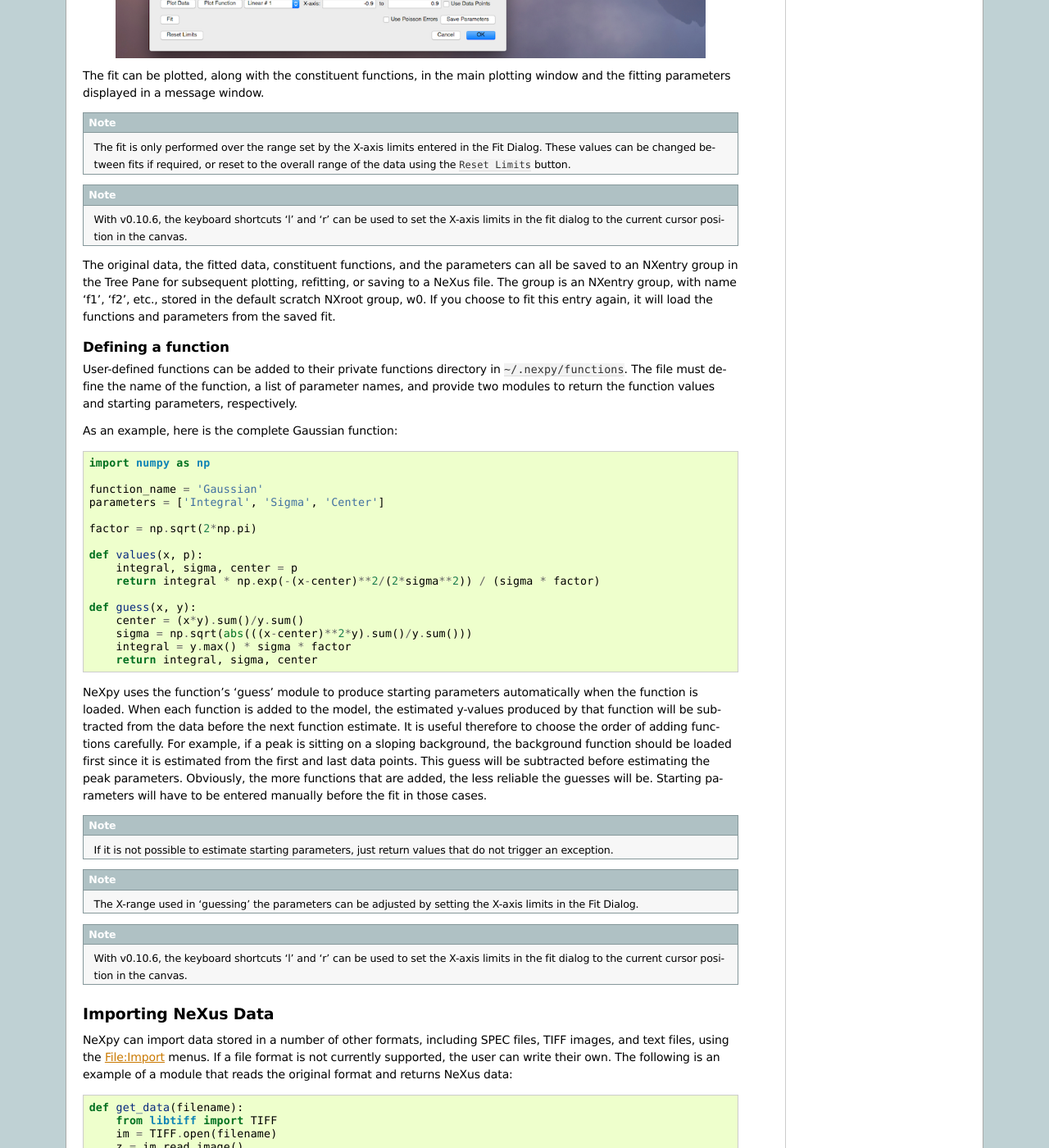
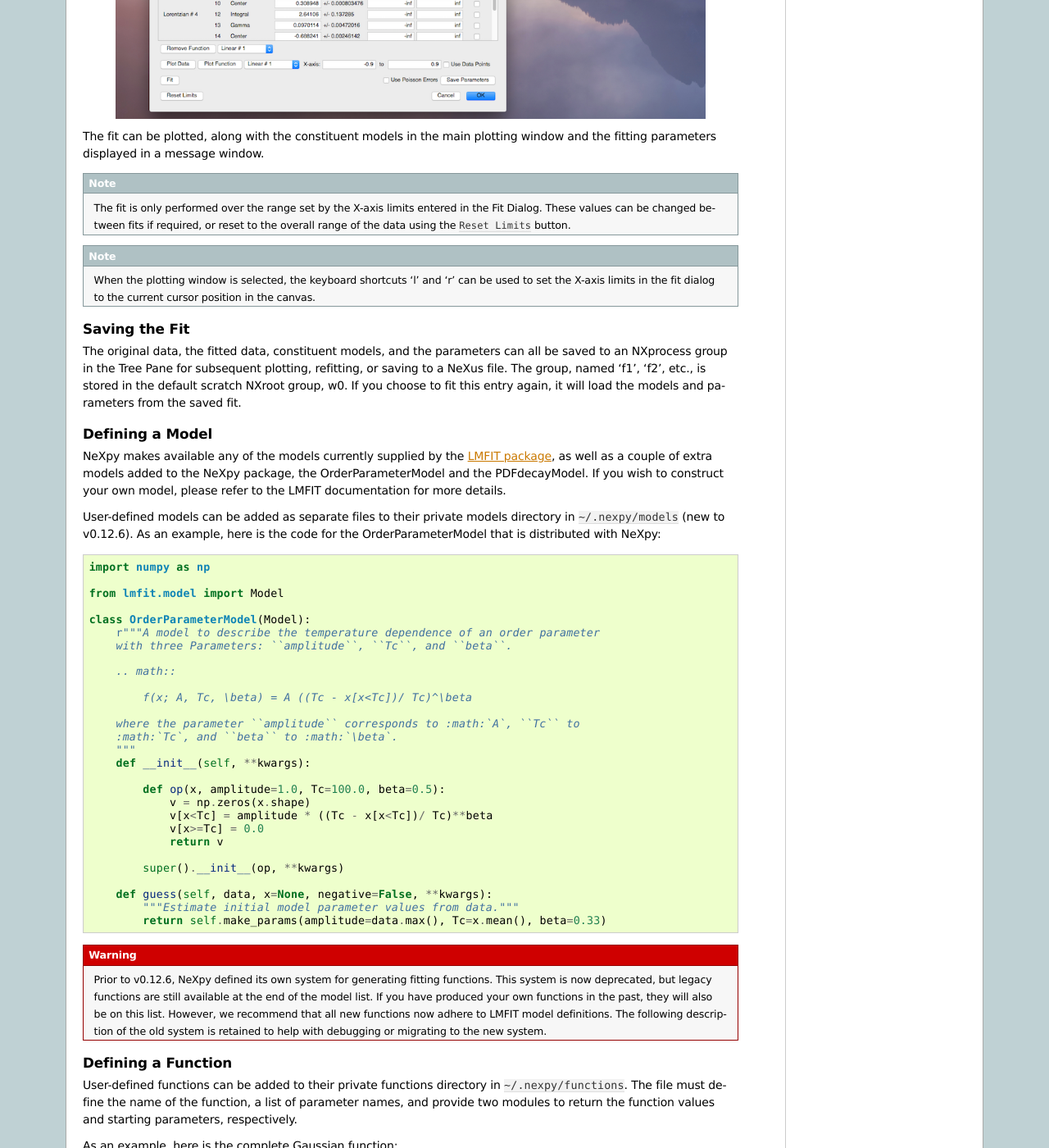
Before and after one commit to nexpy/nexpy, a Sphinx documentation site: the page built from doc/source/pythongui.rst, in a window 1280 px wide and 1400 px high, scrolled down 19353 px. Shown: the whole window at 82% size. Built offline with Sphinx 7.4.7, drawn with Linux system fonts in a browser that asks for light colours; some of the changed text lies outside the part shown.

Commit message:
Update documentation concerning LMFIT models

```diff
--- a/doc/source/pythongui.rst
+++ b/doc/source/pythongui.rst
@@ -909,17 +909,22 @@ edit the configuration file in ~/.nexpy/config.py.
 
 Fitting NeXus Data
 ------------------
-It is possible to fit one-dimensional data using the non-linear least-squares
-fitting package, `LMFIT <http://newville.github.io/lmfit-py>`_, by selecting
-a group on the tree and choosing "Fit Data" from the Data menu or by
-right-clicking on the group. This opens a dialog window that allows multiple
-functions to be combined, with the option of fixing or limiting parameters.
+NeXpy makes it easy to fit one-dimensional data using the
+`LMFIT package <https://lmfit.github.io/lmfit-py/>`_, with a 'Fit' button in
+the Y-Tab of every one-dimensional plot. Alternatively, choosing 'Fit Data' from
+the Data menu or using the keyboard shortcut Ctrl+Shift+F (⌘+⇧+F on a Mac),
+will fit data selected in the Tree Pane.
+
+Either method opens a dialog window that allows multiple fit models to be
+combined, with the option of fixing or limiting parameters. To help in
+selecting a model, click on the pull-down menu and the model description will
+be displayed as a tooltip when you hover over it.
 
 .. image:: /images/nexpy-fits.png
    :align: center
    :width: 90%
 
-The fit can be plotted, along with the constituent functions, in the main
+The fit can be plotted, along with the constituent models in the main
 plotting window and the fitting parameters displayed in a message window.
 
 .. note:: The fit is only performed over the range set by the X-axis limits
@@ -927,18 +932,71 @@ plotting window and the fitting parameters displayed in a message window.
           fits if required, or reset to the overall range of the data using the
           ``Reset Limits`` button.
 
-.. note:: With v0.10.6, the keyboard shortcuts 'l' and 'r' can
-          be used to set the X-axis limits in the fit dialog to the current
-          cursor position in the canvas.
+.. note:: When the plotting window is selected, the keyboard shortcuts 'l' and
+          'r' can be used to set the X-axis limits in the fit dialog to the
+          current cursor position in the canvas.
 
-The original data, the fitted data, constituent functions, and the parameters
-can all be saved to an NXentry group in the Tree Pane for subsequent plotting,
-refitting, or saving to a NeXus file. The group is an NXentry group, with name
-'f1', 'f2', etc., stored in the default scratch NXroot group, w0. If you choose
-to fit this entry again, it will load the functions and parameters from the
+Saving the Fit
+^^^^^^^^^^^^^^^^
+The original data, the fitted data, constituent models, and the parameters
+can all be saved to an NXprocess group in the Tree Pane for subsequent plotting,
+refitting, or saving to a NeXus file. The group, named 'f1', 'f2', etc.,
+is stored in the default scratch NXroot group, w0. If you choose
+to fit this entry again, it will load the models and parameters from the
 saved fit.
 
-Defining a function
+Defining a Model
+^^^^^^^^^^^^^^^^
+NeXpy makes available any of the models currently supplied by the `LMFIT
+package <https://lmfit.github.io/lmfit-py/>`_, as well as a couple of extra
+models added to the NeXpy package, the OrderParameterModel and the
+PDFdecayModel. If you wish to construct your own model, please refer to the
+LMFIT documentation for more details.
+
+User-defined models can be added as separate files to their private models
+directory in ``~/.nexpy/models`` (new to v0.12.6). As an example, here is the
+code for the OrderParameterModel that is distributed with NeXpy::
+
+    import numpy as np
+
+    from lmfit.model import Model
+
+    class OrderParameterModel(Model):
+        r"""A model to describe the temperature dependence of an order parameter
+        with three Parameters: ``amplitude``, ``Tc``, and ``beta``.
+
+        .. math::
+
+            f(x; A, Tc, \beta) = A ((Tc - x[x<Tc])/ Tc)^\beta
+
+        where the parameter ``amplitude`` corresponds to :math:`A`, ``Tc`` to
+        :math:`Tc`, and ``beta`` to :math:`\beta`.
+        """
+        def __init__(self, **kwargs):
+
+            def op(x, amplitude=1.0, Tc=100.0, beta=0.5):
+                v = np.zeros(x.shape)
+                v[x<Tc] = amplitude * ((Tc - x[x<Tc])/ Tc)**beta
+                v[x>=Tc] = 0.0
+                return v
+
+            super().__init__(op, **kwargs)
+
+        def guess(self, data, x=None, negative=False, **kwargs):
+            """Estimate initial model parameter values from data."""
+            return self.make_params(amplitude=data.max(), Tc=x.mean(), beta=0.33)
+
+
+.. warning:: Prior to v0.12.6, NeXpy defined its own system for generating
+             fitting functions. This system is now deprecated, but legacy
+             functions are still available at the end of the model list. If you
+             have produced your own functions in the past, they will also be on
+             this list. However, we recommend that all new functions now adhere
+             to LMFIT model definitions. The following description of the old
+             system is retained to help with debugging or migrating to the new
+             system.
+
+Defining a Function
 ^^^^^^^^^^^^^^^^^^^
 User-defined functions can be added to their private functions directory in
 ``~/.nexpy/functions``. The file must define the name of the function, a list of
@@ -980,10 +1038,6 @@ be entered manually before the fit in those cases.
 
 .. note:: The X-range used in 'guessing' the parameters can be adjusted by
           setting the X-axis limits in the Fit Dialog.
-
-.. note:: With v0.10.6, the keyboard shortcuts 'l' and 'r' can
-          be used to set the X-axis limits in the fit dialog to the current
-          cursor position in the canvas.
 
 Importing NeXus Data
 --------------------
```
